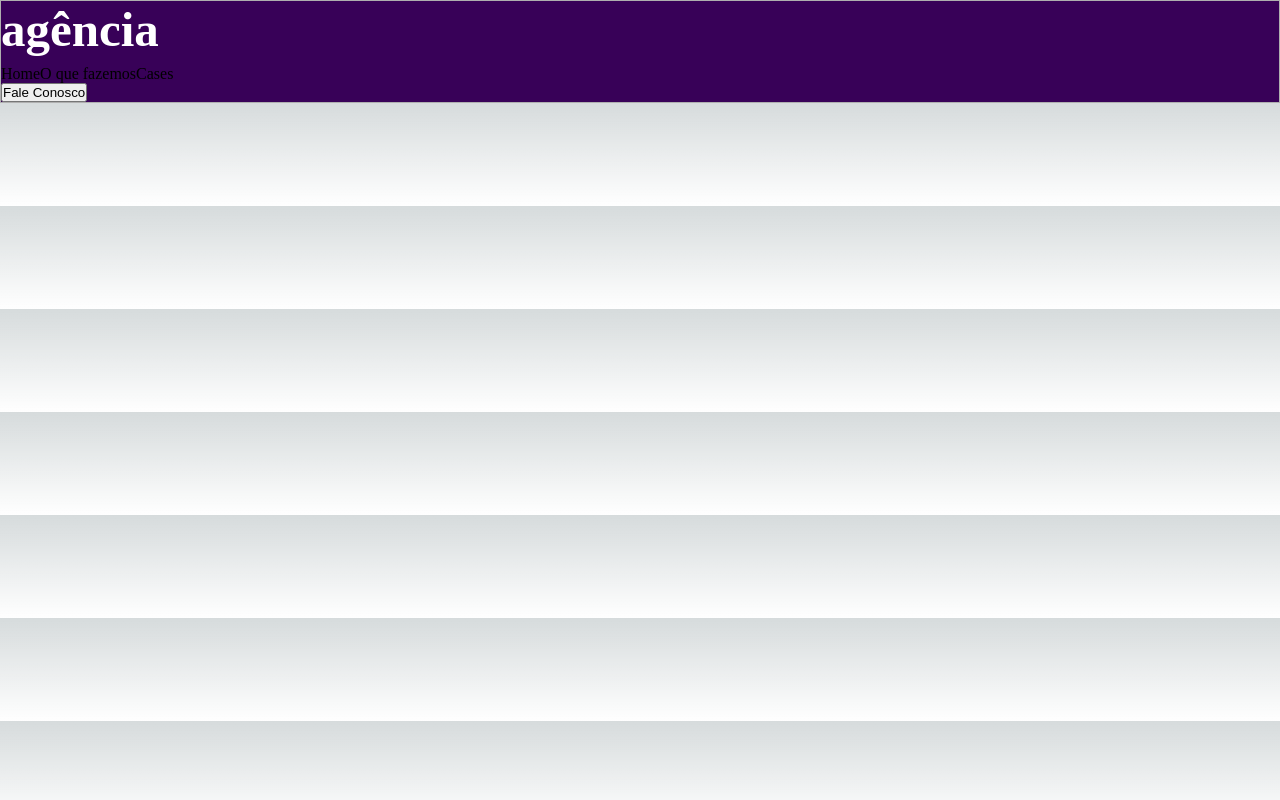
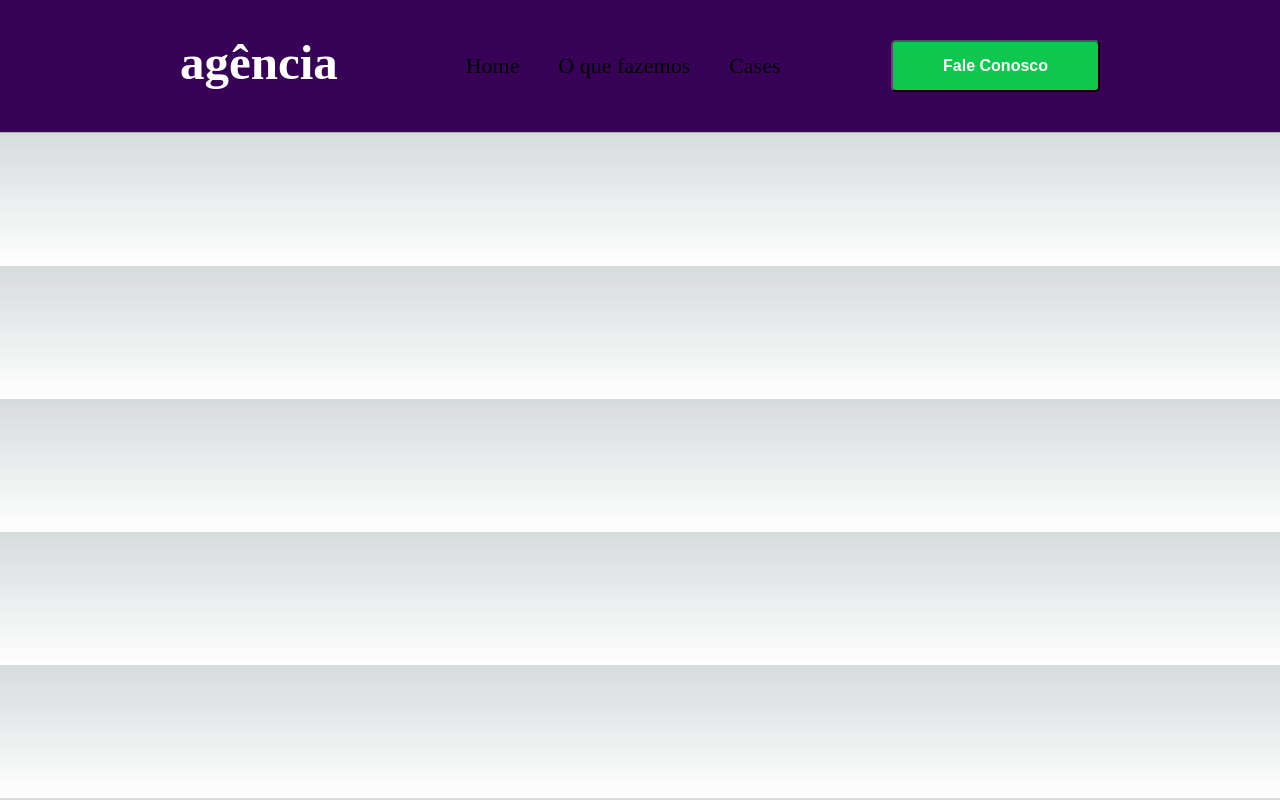
Before and after one commit to jeanramalho/landingpage, a Next.js app: page / in a window 1280 px wide. Built offline with nearby package versions, Linux system fonts and the light colour scheme.

Commit message:
Finaliza Header

```diff
--- a/components/header/header.module.scss
+++ b/components/header/header.module.scss
@@ -1,5 +1,27 @@
+@import "/styles/mixins/colors.scss";
+
 .container {
+    padding: 34px 180px;
     width: 100%;
-    background-color: #380158;
-    border: 0.5px solid #AFAFAF;
+    background-color: $purple-color;
+    border-bottom: 0.5px solid $gray-color;
+    display: flex;
+    align-items: center;
+    justify-content: space-between;
 }
+
+.menu{
+    font-size: 22px;
+    a+a {
+     margin-left: 38.9px;
+    }
+}
+
+.button {
+    padding: 15px 50px;
+    border-radius: 5px;
+    font-size: 16px;
+    font-weight: bold;
+    background-color: $green-color;
+    color: $white-color;
+}
--- a/components/header/index.jsx
+++ b/components/header/index.jsx
@@ -5,18 +5,18 @@ import Styles from "./header.module.scss"
 
 const Header = () => {
     return <div className={Styles.container}>
-        <div className="logotipo">
+        <div className={Styles.logotipo}>
             <Image src={Logo} />
         </div>
 
-        <div className="menu">
+        <div className={Styles.menu}>
                     <Link href="/">Home</Link>
                     <Link href="/">O que fazemos</Link>
                     <Link href="/">Cases</Link>
         </div>
 
-        <div className="action">
-            <button>Fale Conosco</button>
+        <div className={Styles.action}>
+            <button className={Styles.button}>Fale Conosco</button>
         </div>
     </div>
 }
--- /dev/null
+++ b/styles/mixins/colors.scss
@@ -0,0 +1,4 @@
+$purple-color: #380158;
+$gray-color: #AFAFAF;
+$green-color: #0DC74F;
+$white-color: #ffffff;
```
